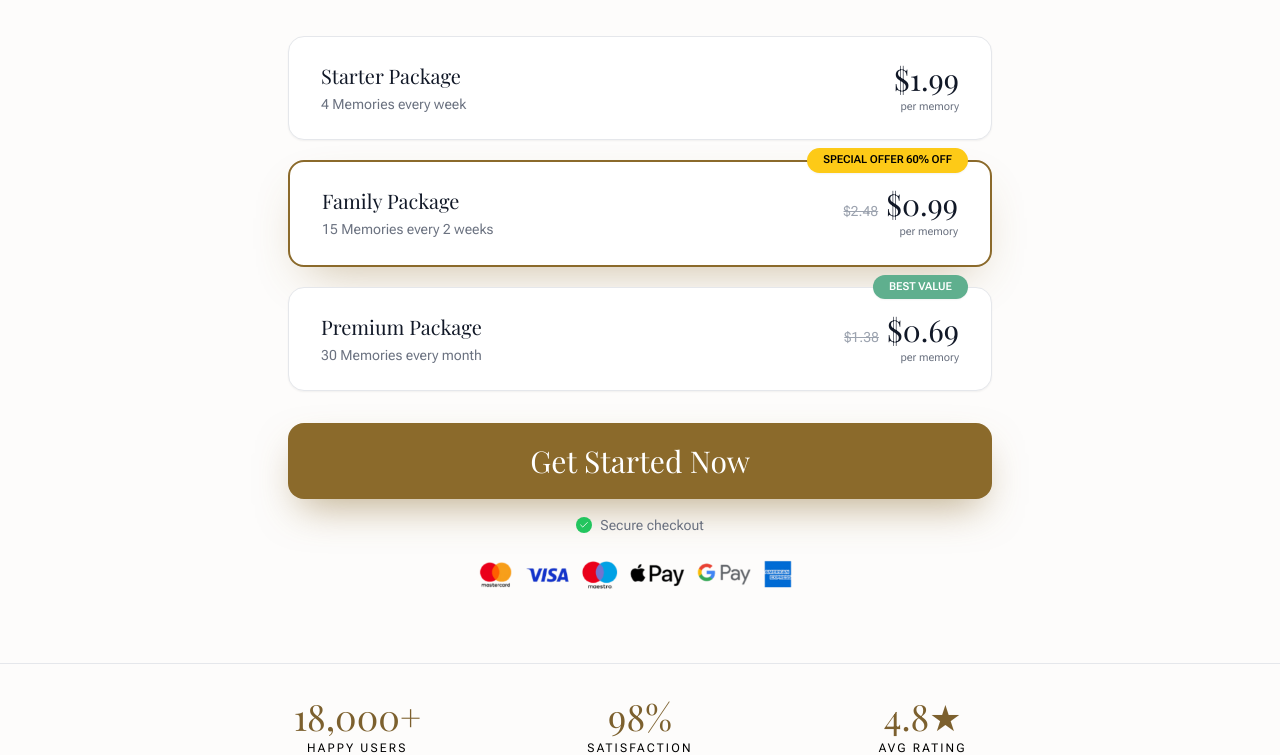
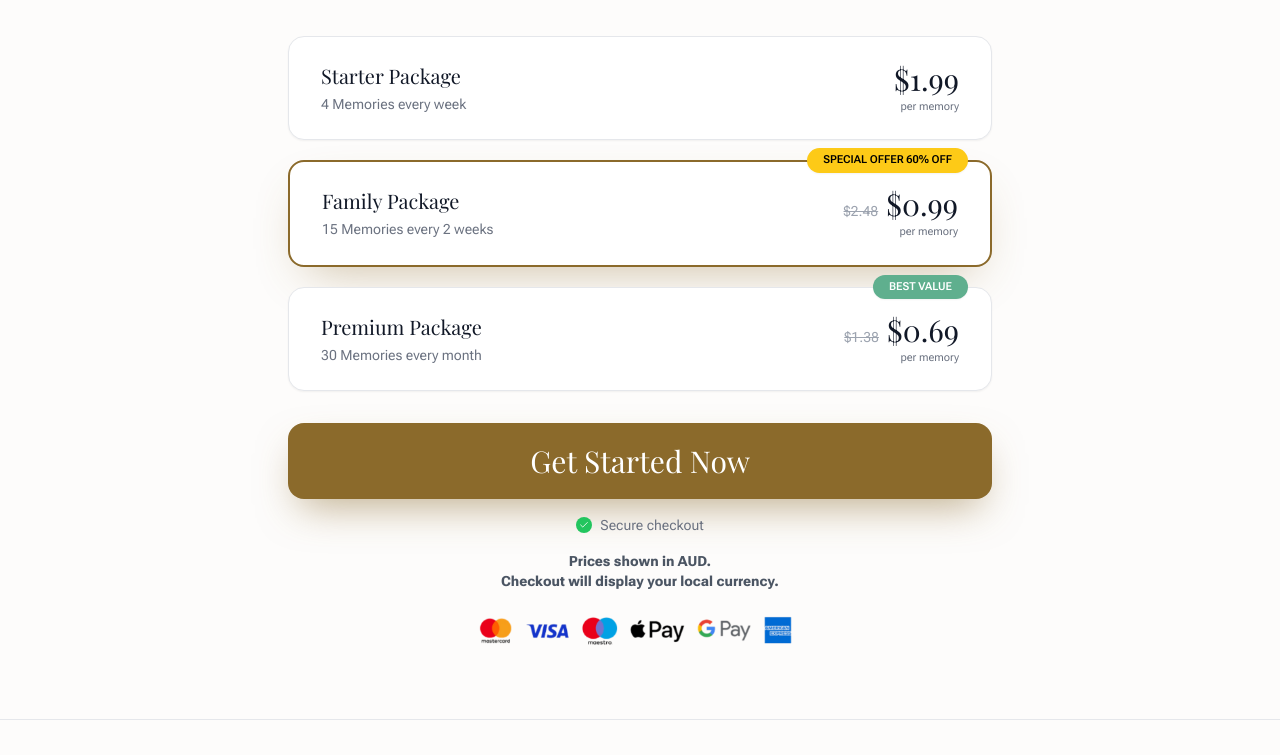
Before and after one commit to emmeartson/PuremotionAI, a React (Vite) app: page /pricing in a window 1280 px wide. Shown: the part 1929-2684 px from the top of the page. Built offline with nearby package versions, Linux system fonts and the light colour scheme; a web font is replaced by a local one.

Commit message:
meta pixel updated

```diff
--- a/src/Pages/FlashbackAI/Step_onlyemail.jsx
+++ b/src/Pages/FlashbackAI/Step_onlyemail.jsx
@@ -7,6 +7,7 @@ import { useDispatch, useSelector } from "react-redux";
 import { registerOrLogin } from "../../Redux/OnlyemailCreateacc";
 import { authService } from "../../Redux/Auth";
 import { googleLoginOnly } from "../../Redux/GoogleauthforLoginonly";
+import { trackLead } from "../../utils/metaPixel";
 
 export const Step_onlyemail = ({ onNext }) => {
   const navigate = useNavigate();
@@ -165,6 +166,9 @@ export const Step_onlyemail = ({ onNext }) => {
         localStorage.setItem("user_info", JSON.stringify(response.user));
       }
       localStorage.setItem("login_response", JSON.stringify(response));
+
+      // Fire Meta Pixel Lead event after successful email submission
+      trackLead();
 
       if (onNext) {
         onNext(email);
--- a/src/Pages/Pricing/Chooseyourmemoryplan.jsx
+++ b/src/Pages/Pricing/Chooseyourmemoryplan.jsx
@@ -74,8 +74,8 @@ export default function Chooseyourmemoryplan() {
                                     type="button"
                                     onClick={() => setSelected(p.id)}
                                     className={`flex w-full items-center justify-between gap-4 rounded-2xl bg-white px-6 py-5 text-left transition-all sm:px-8 sm:py-6 ${isSelected
-                                            ? "border-2 border-[#8B6A2B] shadow-[0_20px_50px_-20px_rgba(139,106,43,0.45)]"
-                                            : "border border-gray-200 shadow-sm hover:border-[#8B6A2B]/50"
+                                        ? "border-2 border-[#8B6A2B] shadow-[0_20px_50px_-20px_rgba(139,106,43,0.45)]"
+                                        : "border border-gray-200 shadow-sm hover:border-[#8B6A2B]/50"
                                         }`}
                                 >
                                     <div className="min-w-0">
@@ -111,6 +111,10 @@ export default function Chooseyourmemoryplan() {
                         </span>
                         Secure checkout
                     </p>
+                    <div className="text-sm text-gray-600 font-extrabold text-center">
+                        Prices shown in AUD. <br />Checkout will display your local currency.
+                    </div>
+
                     <div className="flex justify-center gap-3">
                         <img src="/payments.png" className="h-10 sm:h-12 object-contain" alt="Payments" />
                     </div>
--- a/src/Pages/Pricing/PricingSection.jsx
+++ b/src/Pages/Pricing/PricingSection.jsx
@@ -314,6 +314,7 @@ export const PricingSection = () => {
         <FaCheckCircle size={14} className="text-green-500" /> Secure checkout  •  Cancel anytime  •  14-day money-back guarantee
       </div>
 
+
       {/* Payment Icons */}
       <div className="flex justify-center gap-3  mb-6">
         <img src="/payments.png" className="h-16" alt="Visa" />
```
Also changed, not shown: 79 other files (tests, documents, lock files or other folders).
